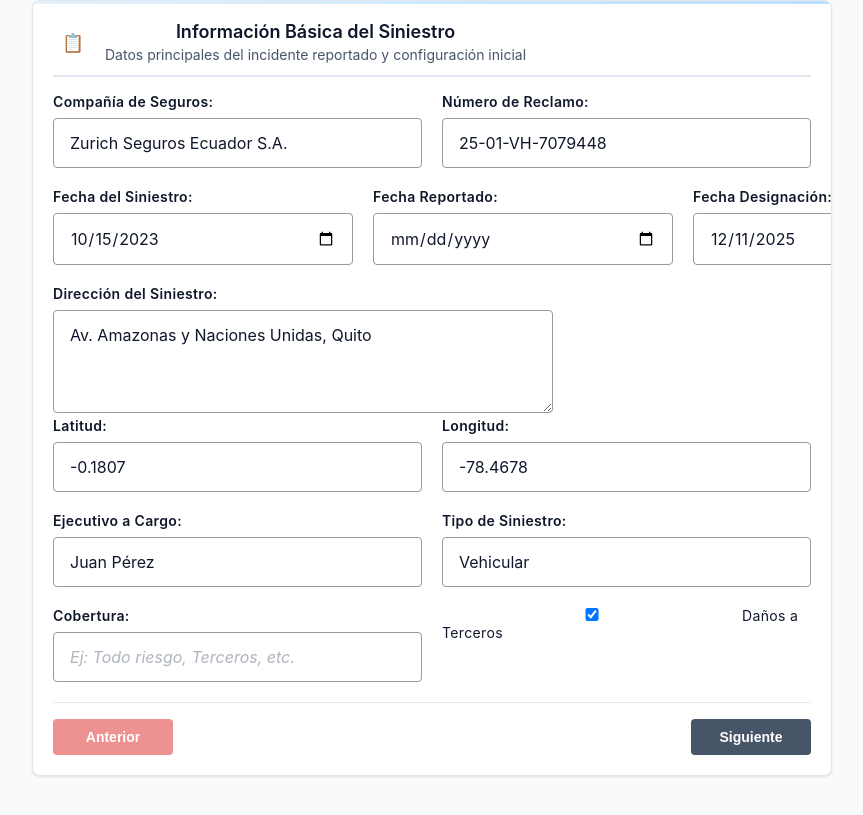
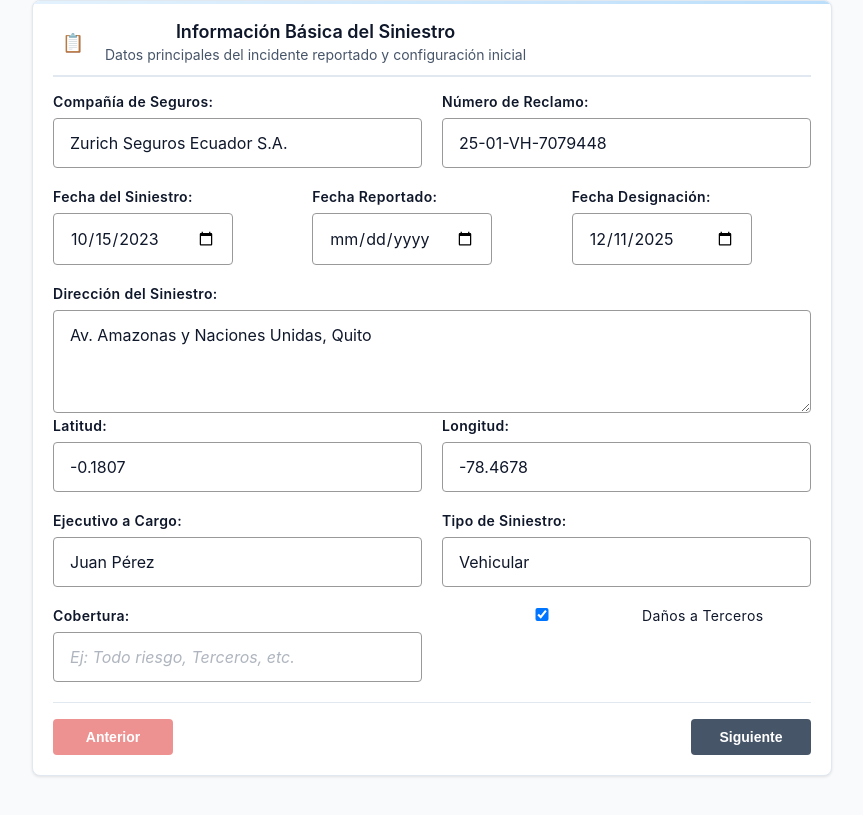
Before and after one commit to ginaproanio/Siniestros, a React (Create React App) app in the folder frontend/: page / in a window 1280 px wide. Shown: the part 511-1326 px from the top of the page, without its empty margins (208-1071 px from the left). Built offline with nearby package versions, Linux system fonts and the light colour scheme; no server answers.

Commit message:
Optimize field widths: date fields narrower (180px max), text areas full width, regular fields 400px max

```diff
--- a/frontend/src/App.css
+++ b/frontend/src/App.css
@@ -204,8 +204,8 @@
 .form-group textarea,
 .form-group select {
   width: 100%;
-  min-width: 300px;
-  max-width: 500px;
+  min-width: 200px;
+  max-width: 100%;
   padding: 12px 16px;
   border: 1px solid #999;
   border-radius: 4px;
@@ -216,6 +216,24 @@
   transition: all 0.3s ease;
   font-family: inherit;
   line-height: 1.5;
+}
+
+/* Campos de fecha más estrechos */
+.form-group input[type="date"] {
+  max-width: 180px;
+  min-width: 150px;
+}
+
+/* Campos de texto largos (dirección, etc.) ocupan ancho completo */
+.form-group textarea {
+  min-width: 100%;
+  max-width: 100%;
+}
+
+/* Campos normales mantienen buen ancho */
+.form-group input:not([type="date"]),
+.form-group select {
+  max-width: 400px;
 }
 
 .form-group input:hover,
```
